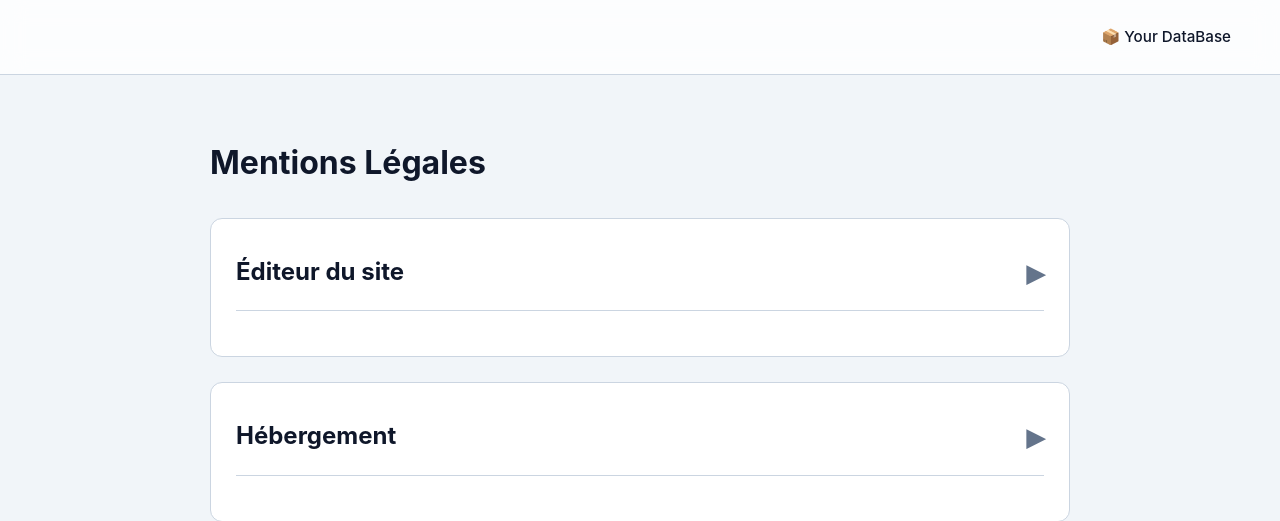
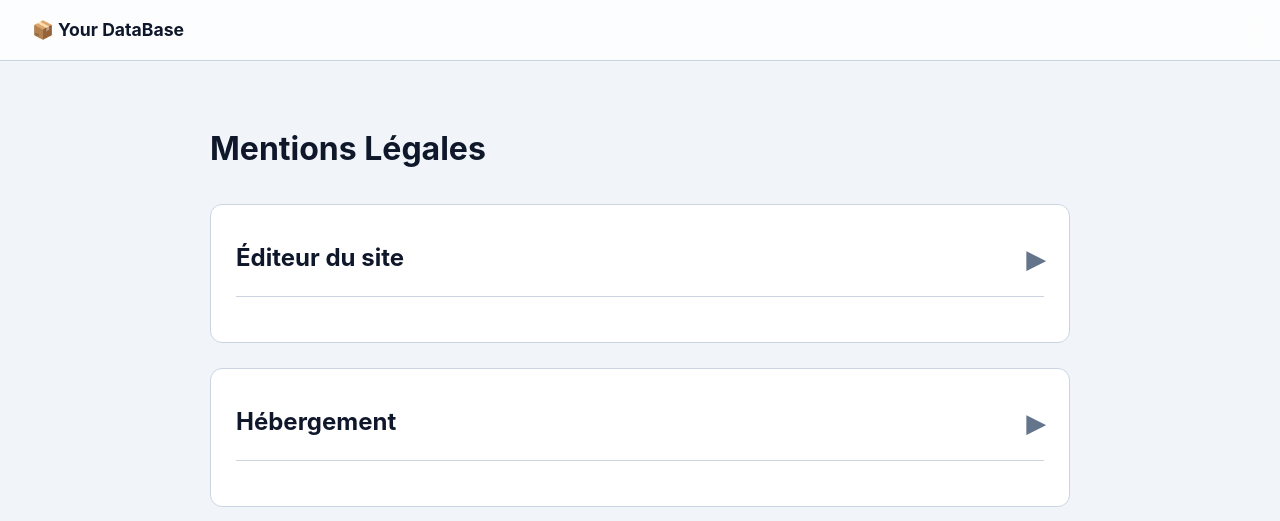
Before and after one commit to FamilyTsuki/your-database, a PHP site: page /legal in a window 1280 px wide. Shown: the top 521 px of the page. Run offline with PHP 8.4, Linux system fonts and the light colour scheme.

Commit message:
menu burger

```diff
--- a/public/css/layout.css
+++ b/public/css/layout.css
@@ -12,7 +12,6 @@
   position: sticky;
   top: 0;
   z-index: 1000;
-  flex-direction: row-reverse;
   flex-direction: row; /* Direction standard : Logo à gauche, reste à droite */
   flex-wrap: wrap;
 }
@@ -187,30 +186,18 @@
 
 .div-modif-inv {
   display: flex;
-  flex-wrap: wrap-reverse;
-  flex-direction: row-reverse;
   gap: 10px;
   align-items: center;
-  order: 5;
-  justify-content: flex-end;
-}
-.div-modif-inv .nav-link:first-child {
-  order: 10;
 }
 
 .user-info {
   display: flex;
   gap: 15px;
   align-items: center;
-  margin-left: auto;
-  order: 1; /* Toujours en dernier */
   margin-left: 15px;
 }
 @media (max-width: 768px) {
   .top-nav {
-    padding: 10px;
-    justify-content: center; /* Centre tout sur mobile */
-    gap: 10px;
     padding: 10px 15px;
     align-items: center;
   }
@@ -220,8 +207,6 @@
   }
 
   .div-modif-inv {
-    justify-content: center;
-    width: 100%; /* Prend toute la largeur pour forcer user-info en dessous */
     display: none; /* Cacher les boutons par défaut */
     width: 100%;
     flex-direction: column;
@@ -231,17 +216,13 @@
   }
 
   .user-info {
-    margin-left: 0; /* Retire le décalage à droite */
     display: none; /* Cacher le profil par défaut */
     width: 100%;
     flex-direction: column;
     justify-content: center;
-
     margin-left: 0;
     margin-top: 10px;
     padding-top: 10px;
-    font-size: 0.9em;
-    flex-wrap: wrap-reverse; /* Permet aux éléments de passer à la ligne si nécessaire */
     border-top: 1px solid var(--border);
   }
 
--- a/templates/includes/header.phtml
+++ b/templates/includes/header.phtml
@@ -21,8 +21,15 @@ if (substr($base_path, -1) !== '/') $base_path .= '/';
 </head>
 <body>
     <nav class="top-nav">
+        <!-- Logo (Toujours visible) -->
+        <a href="index" class="nav-logo">📦 Your DataBase</a>
+
+        <!-- Bouton Burger (Visible uniquement sur mobile) -->
+        <button class="burger-btn" aria-label="Menu" onclick="this.closest('.top-nav').classList.toggle('nav-open')">
+            <span class="burger-icon"></span>
+        </button>
+
         <div class="div-modif-inv">
-            <a href="index" class="nav-link">📦 Your DataBase</a>
             <?php
             // Show action buttons only on database pages
             $current_page = basename($_SERVER['PHP_SELF']);
```
